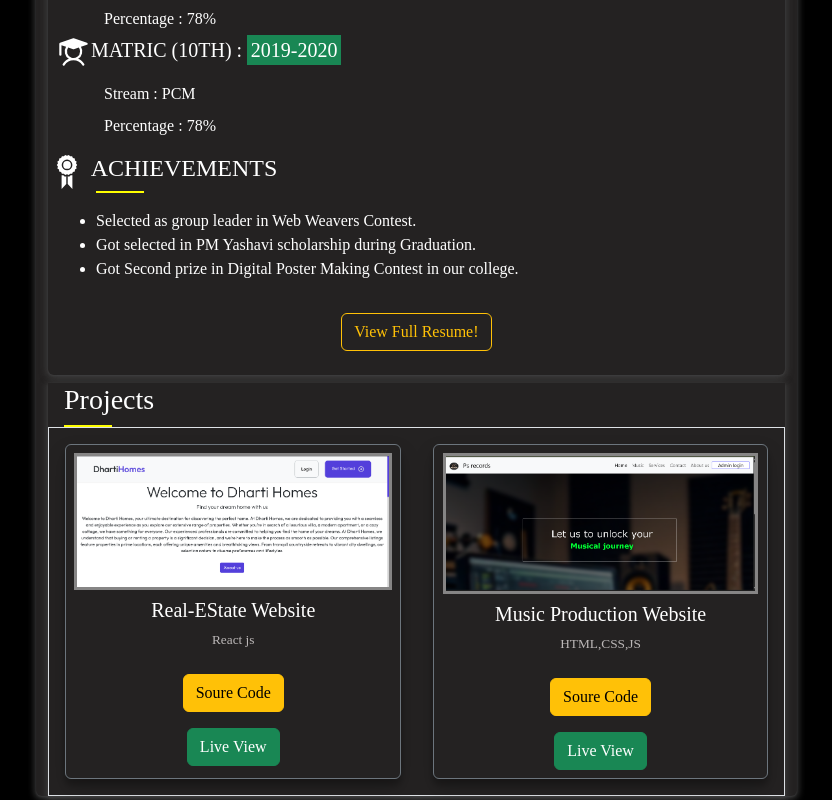
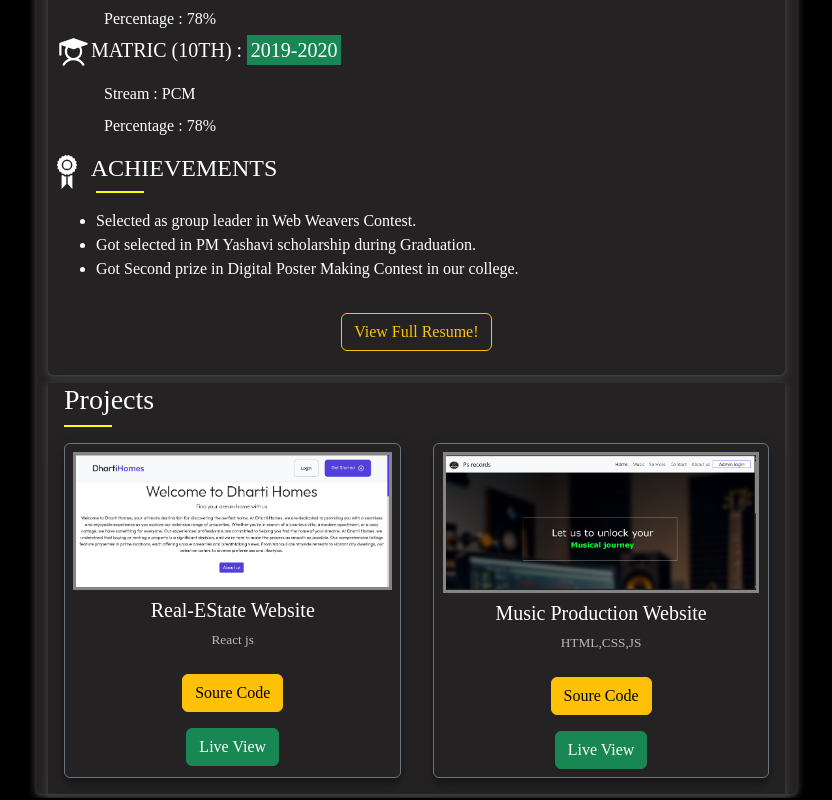
Before and after one commit to sidharthsaini18/MyPortfolio, a React (Vite) app: page / in a window 1280 px wide. Shown: the part 1427-2227 px from the top of the page, without its empty margins (374-1206 px from the left). Built offline with nearby package versions, Linux system fonts and the light colour scheme.

Commit message:
direct added to app.jsx

```diff
--- a/src/App.jsx
+++ b/src/App.jsx
@@ -1,11 +1,14 @@
 import React from "react";
-import Master from "./components/master";
+import Header from "./components/header";
+import Sidebar from "./components/Sidebar";
+
 import "./App.css";
 
 function App() {
   return (
     <>
-      <Master />
+      <Header />
+      <Sidebar />
     </>
   );
 }
--- a/src/components/master.jsx
+++ /dev/null
@@ -1,14 +0,0 @@
-import React from "react";
-import Header from "../components/header";
-import Sidebar from "../components/Sidebar";
-
-const Master = () => {
-  return (
-    <>
-      <Header />
-      <Sidebar />
-    </>
-  );
-};
-
-export default Master;
--- a/src/components/projects.jsx
+++ b/src/components/projects.jsx
@@ -7,7 +7,7 @@ const Projects = () => {
     <div className="area">
       <h3 className="fs-3 fw-1 mx-3">Projects</h3>
       <div className="line mx-3"></div>
-      <div className=" cardd d-lg-flex justify-content-evenly border">
+      <div className=" cardd d-lg-flex justify-content-evenly ">
         {projectData.map((pData) => (
           <Card
             id={pData.id}
```
